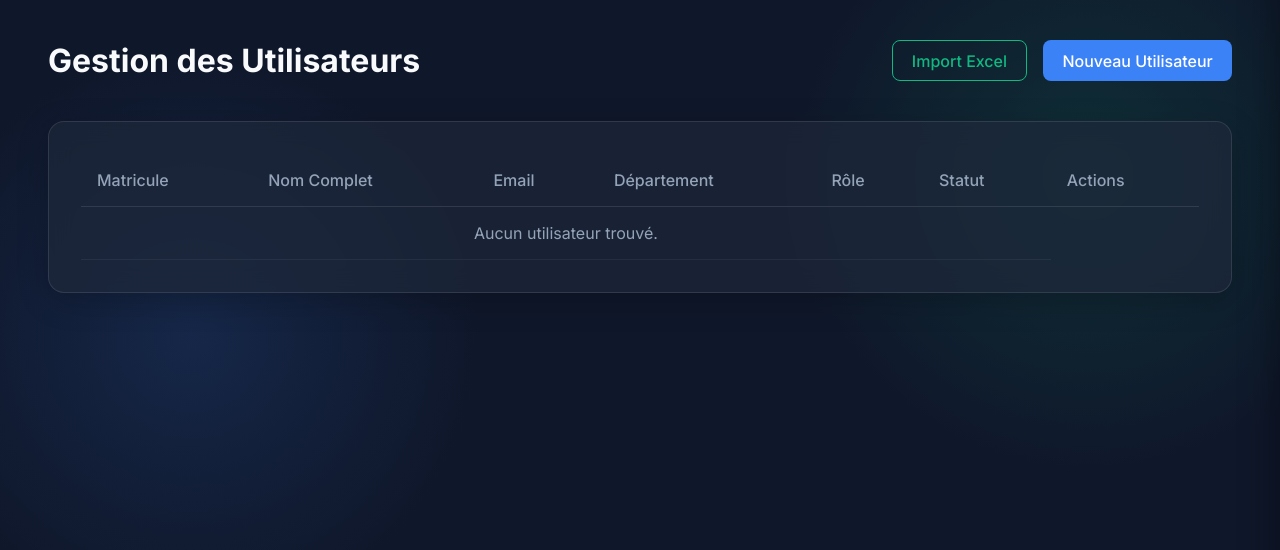
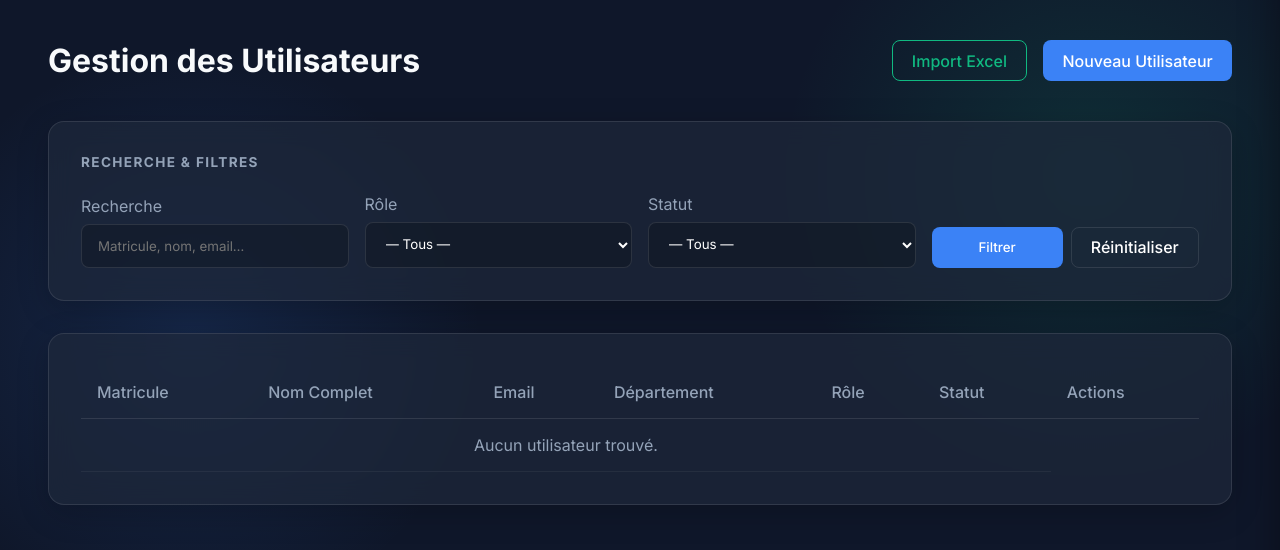
Before and after one commit to Nessim12/APM_Project, a Django app: page /dashboard/ in a window 1280 px wide. Shown: the part 64-614 px from the top of the page. Run offline with Django 5.2, Linux system fonts and the light colour scheme; a user stored in the database is signed in; tables that the repository leaves empty hold one stand-in row (values such as "Sample post").

Commit message:
feat: Ajouter recherche, filtres et tri pour la gestion des utilisateurs

```diff
--- a/backend/accounts/forms.py
+++ b/backend/accounts/forms.py
@@ -111,3 +111,25 @@ class ExcelImportForm(forms.Form):
         label='Fichier Excel',
         widget=forms.FileInput(attrs={'class': 'file-input', 'accept': '.xlsx, .xls'})
     )
+
+
+# ─── Filter Form ───────────────────────────────────────────────────────────────
+
+class UserFilterForm(forms.Form):
+    q = forms.CharField(
+        required=False,
+        label='Recherche',
+        widget=forms.TextInput(attrs={'class': 'form-input', 'placeholder': 'Matricule, nom, email…'}),
+    )
+    role = forms.ChoiceField(
+        required=False,
+        label='Rôle',
+        choices=[('', '— Tous —')] + list(User.RoleChoices.choices),
+        widget=forms.Select(attrs={'class': 'form-select'}),
+    )
+    statut = forms.ChoiceField(
+        required=False,
+        label='Statut',
+        choices=[('', '— Tous —'), ('1', 'Actif'), ('0', 'Inactif')],
+        widget=forms.Select(attrs={'class': 'form-select'}),
+    )
--- a/backend/accounts/views.py
+++ b/backend/accounts/views.py
@@ -17,9 +17,10 @@ from django.contrib.auth.views import (
 from django.core.mail import send_mail
 from django.conf import settings
 from django.core.paginator import Paginator
+from django.db.models import Q
 
 from .models import User
-from .forms import UserForm, ProfileForm, ExcelImportForm
+from .forms import UserForm, ProfileForm, ExcelImportForm, UserFilterForm
 
 
 # ─── Helpers ───────────────────────────────────────────────────────────────────
@@ -96,7 +97,57 @@ class CustomPasswordResetCompleteView(PasswordResetCompleteView):
 @login_required
 @user_passes_test(is_admin)
 def dashboard(request):
-    users_list = User.objects.exclude(is_superuser=True).order_by('-date_joined')
+    users_list = User.objects.exclude(is_superuser=True)
+
+    filter_form = UserFilterForm(request.GET)
+    if filter_form.is_valid():
+        data = filter_form.cleaned_data
+
+        if data.get('q'):
+            q = data['q']
+            users_list = users_list.filter(
+                Q(matricule__icontains=q) |
+                Q(first_name__icontains=q) |
+                Q(last_name__icontains=q) |
+                Q(email__icontains=q) |
+                Q(departement__icontains=q)
+            )
+
+        if data.get('role'):
+            users_list = users_list.filter(role=data['role'])
+
+        if data.get('statut'):
+            # statut: '1' -> Actif, '0' -> Inactif
+            is_active = True if data['statut'] == '1' else False
+            users_list = users_list.filter(is_active=is_active)
+
+    # Sort
+    sort_by = request.GET.get('sort', '-date_joined')
+    valid_sorts = ['matricule', '-matricule', 'first_name', '-first_name', 'email', '-email', 'departement', '-departement', 'role', '-role', 'is_active', '-is_active', 'date_joined', '-date_joined']
+    if sort_by in valid_sorts:
+        users_list = users_list.order_by(sort_by)
+    else:
+        users_list = users_list.order_by('-date_joined')
+
+    def get_sort_url(field):
+        p = request.GET.copy()
+        if 'page' in p:
+            del p['page']
+        if p.get('sort') == field:
+            p['sort'] = f"-{field}"
+        else:
+            p['sort'] = field
+        return f"?{p.urlencode()}"
+
+    sort_urls = {
+        'matricule': get_sort_url('matricule'),
+        'first_name': get_sort_url('first_name'),
+        'email': get_sort_url('email'),
+        'departement': get_sort_url('departement'),
+        'role': get_sort_url('role'),
+        'is_active': get_sort_url('is_active'),
+    }
+
     paginator = Paginator(users_list, 5)
     page_number = request.GET.get('page')
     users = paginator.get_page(page_number)
@@ -107,7 +158,14 @@ def dashboard(request):
     url_params = params.urlencode()
     url_params_str = f"&{url_params}" if url_params else ""
 
-    return render(request, 'accounts/dashboard.html', {'users': users, 'page_obj': users, 'url_params': url_params_str})
+    return render(request, 'accounts/dashboard.html', {
+        'users': users,
+        'page_obj': users,
+        'url_params': url_params_str,
+        'filter_form': filter_form,
+        'sort_by': sort_by,
+        'sort_urls': sort_urls
+    })
 
 
 @login_required
--- a/backend/templates/accounts/dashboard.html
+++ b/backend/templates/accounts/dashboard.html
@@ -11,16 +11,72 @@
     </div>
 </div>
 
+<div class="glass-card" style="margin-bottom: 2rem;">
+    <h3 style="margin-bottom: 1.5rem; color: var(--text-muted); font-size: 0.85rem; text-transform: uppercase; letter-spacing: 0.1em;">
+        Recherche & Filtres
+    </h3>
+    <form method="get" action="{% url 'dashboard' %}">
+        <div style="display: grid; grid-template-columns: repeat(auto-fit, minmax(200px, 1fr)); gap: 1rem; align-items: end;">
+            <div class="form-group" style="margin-bottom: 0;">
+                <label>{{ filter_form.q.label }}</label>
+                {{ filter_form.q }}
+            </div>
+            <div class="form-group" style="margin-bottom: 0;">
+                <label>{{ filter_form.role.label }}</label>
+                {{ filter_form.role }}
+            </div>
+            <div class="form-group" style="margin-bottom: 0;">
+                <label>{{ filter_form.statut.label }}</label>
+                {{ filter_form.statut }}
+            </div>
+            <div style="display: flex; gap: 0.5rem;">
+                <button type="submit" class="btn" style="flex: 1; justify-content: center;">Filtrer</button>
+                <a href="{% url 'dashboard' %}" class="btn" style="background: transparent; border: 1px solid var(--border);">Réinitialiser</a>
+            </div>
+        </div>
+    </form>
+</div>
+
 <div class="glass-card">
     <table>
         <thead>
             <tr>
-                <th>Matricule</th>
-                <th>Nom Complet</th>
-                <th>Email</th>
-                <th>Département</th>
-                <th>Rôle</th>
-                <th>Statut</th>
+                <th>
+                    <a href="{{ sort_urls.matricule }}" style="color: inherit; text-decoration: none; display: flex; align-items: center; gap: 0.3rem;">
+                        Matricule
+                        {% if sort_by == 'matricule' %}&uarr;{% elif sort_by == '-matricule' %}&darr;{% endif %}
+                    </a>
+                </th>
+                <th>
+                    <a href="{{ sort_urls.first_name }}" style="color: inherit; text-decoration: none; display: flex; align-items: center; gap: 0.3rem;">
+                        Nom Complet
+                        {% if sort_by == 'first_name' %}&uarr;{% elif sort_by == '-first_name' %}&darr;{% endif %}
+                    </a>
+                </th>
+                <th>
+                    <a href="{{ sort_urls.email }}" style="color: inherit; text-decoration: none; display: flex; align-items: center; gap: 0.3rem;">
+                        Email
+                        {% if sort_by == 'email' %}&uarr;{% elif sort_by == '-email' %}&darr;{% endif %}
+                    </a>
+                </th>
+                <th>
+                    <a href="{{ sort_urls.departement }}" style="color: inherit; text-decoration: none; display: flex; align-items: center; gap: 0.3rem;">
+                        Département
+                        {% if sort_by == 'departement' %}&uarr;{% elif sort_by == '-departement' %}&darr;{% endif %}
+                    </a>
+                </th>
+                <th>
+                    <a href="{{ sort_urls.role }}" style="color: inherit; text-decoration: none; display: flex; align-items: center; gap: 0.3rem;">
+                        Rôle
+                        {% if sort_by == 'role' %}&uarr;{% elif sort_by == '-role' %}&darr;{% endif %}
+                    </a>
+                </th>
+                <th>
+                    <a href="{{ sort_urls.is_active }}" style="color: inherit; text-decoration: none; display: flex; align-items: center; gap: 0.3rem;">
+                        Statut
+                        {% if sort_by == 'is_active' %}&uarr;{% elif sort_by == '-is_active' %}&darr;{% endif %}
+                    </a>
+                </th>
                 <th>Actions</th>
             </tr>
         </thead>
```
